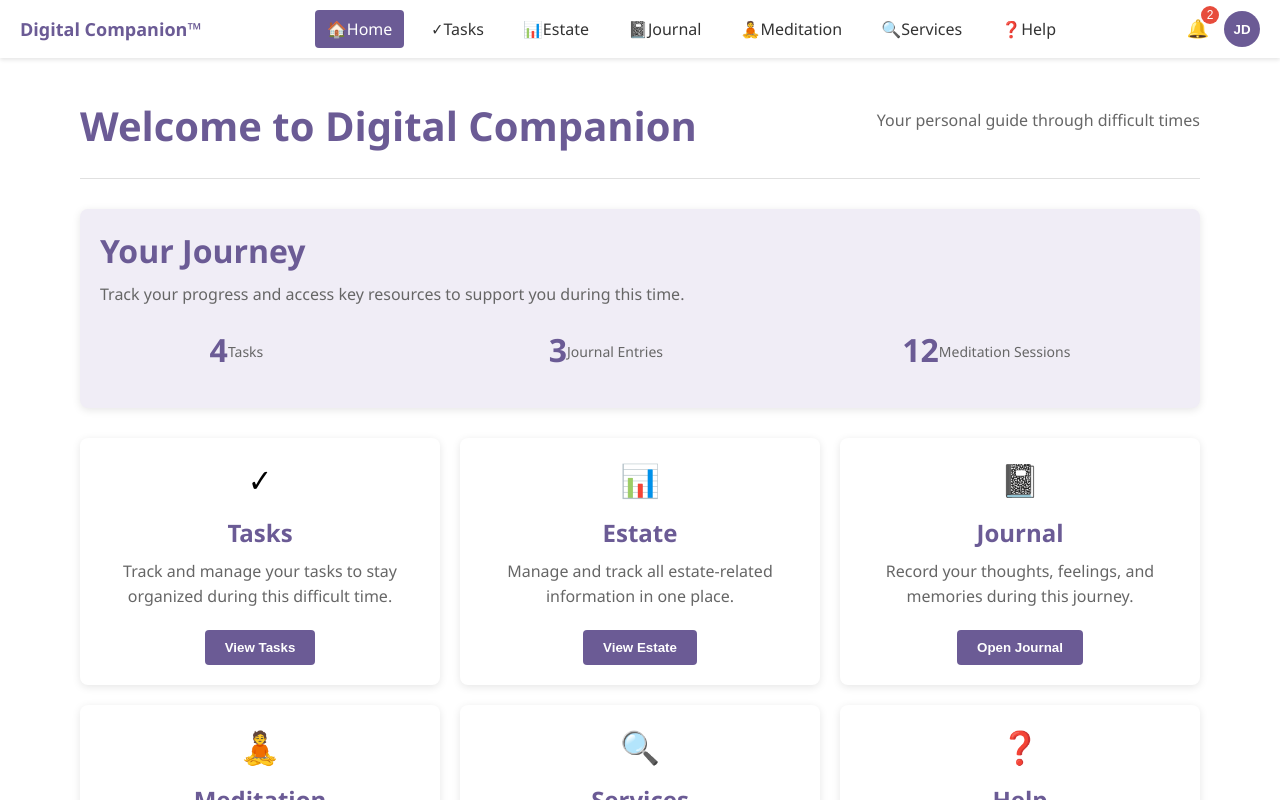
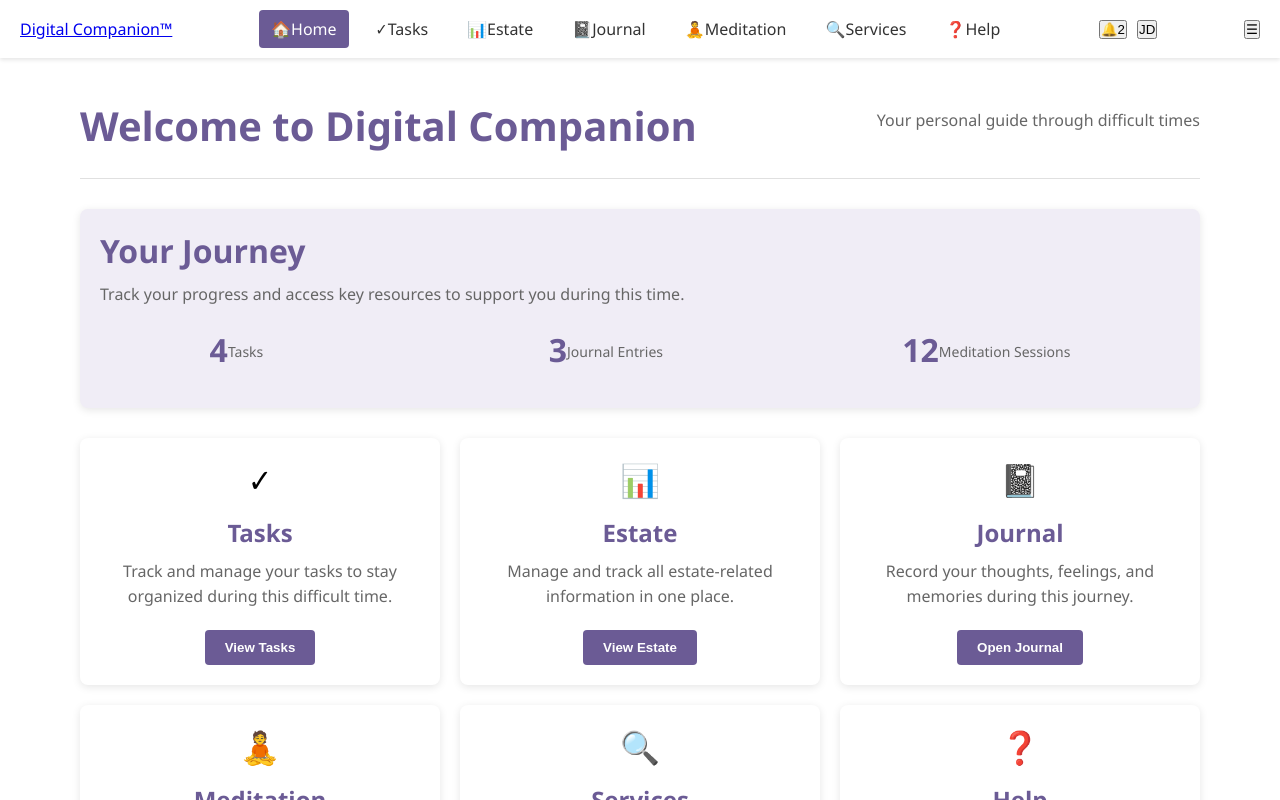
Before and after one commit to annie449/digital-companion-website, a React (Create React App) app in the folder platform/: page / in a window 1280 px wide. Built offline with nearby package versions, Linux system fonts and the light colour scheme; the HTML template or start-up script is replaced by a standard one.

Commit message:
Update GlobalNavigation.js

```diff
--- a/platform/src/components/GlobalNavigation.js
+++ b/platform/src/components/GlobalNavigation.js
@@ -1,63 +1,30 @@
 import React from 'react';
-import { Link, useLocation } from 'react-router-dom';
+import { NavLink } from 'react-router-dom';
 import './GlobalNavigation.css';
 
-/**
- * Global Navigation Component
- *
- * This component provides the main navigation for the Digital Companion platform,
- * including links to all major features and user account options.
- */
-const GlobalNavigation = () => {
-  const location = useLocation();
-
-  // Helper function to check if a path is active
-  const isActive = (path) => {
-    if (path === '/' && location.pathname === '/') return true;
-    if (path !== '/' && location.pathname.startsWith(path)) return true;
-    return false;
-  };
-
+function GlobalNavigation() {
   return (
     <nav className="global-navigation">
-      <div className="nav-brand">
-        <Link to="/">Digital Companion™</Link>
-      </div>
+      <NavLink to="/" className="nav-brand">Digital Companion™</NavLink>
 
       <div className="nav-links">
-        <Link to="/" className={isActive('/') ? 'active' : ''}>
-          🏠Home
-        </Link>
-        <Link to="/tasks" className={isActive('/tasks') ? 'active' : ''}>
-          ✓Tasks
-        </Link>
-        <Link to="/estate" className={isActive('/estate') ? 'active' : ''}>
-          📊Estate
-        </Link>
-        <Link to="/journal" className={isActive('/journal') ? 'active' : ''}>
-          📓Journal
-        </Link>
-        <Link to="/meditation" className={isActive('/meditation') ? 'active' : ''}>
-          🧘Meditation
-        </Link>
-        <Link to="/services" className={isActive('/services') ? 'active' : ''}>
-          🔍Services
-        </Link>
-        <Link to="/help" className={isActive('/help') ? 'active' : ''}>
-          ❓Help
-        </Link>
+        <NavLink to="/" end>🏠Home</NavLink>
+        <NavLink to="/tasks">✓Tasks</NavLink>
+        <NavLink to="/estate">📊Estate</NavLink>
+        <NavLink to="/journal">📓Journal</NavLink>
+        <NavLink to="/meditation">🧘Meditation</NavLink>
+        <NavLink to="/services">🔍Services</NavLink>
+        <NavLink to="/help">❓Help</NavLink>
       </div>
 
       <div className="nav-actions">
-        <button className="notification-button">
-          🔔<span className="notification-badge">2</span>
-        </button>
-        <button className="user-button">
-          JD
-        </button>
+        <button aria-label="Notifications">🔔2</button>
+        <button aria-label="User Profile">JD</button>
       </div>
+
+      <button className="mobile-menu-button" aria-label="Menu">☰</button>
     </nav>
   );
-};
+}
 
 export default GlobalNavigation;
```
